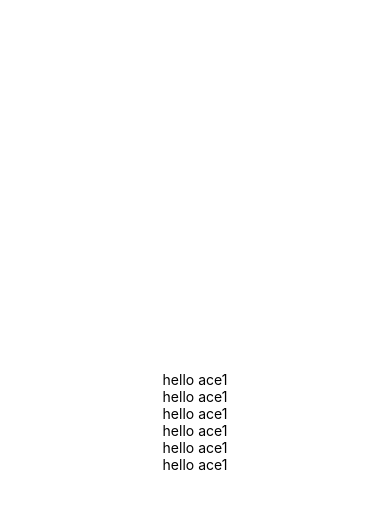
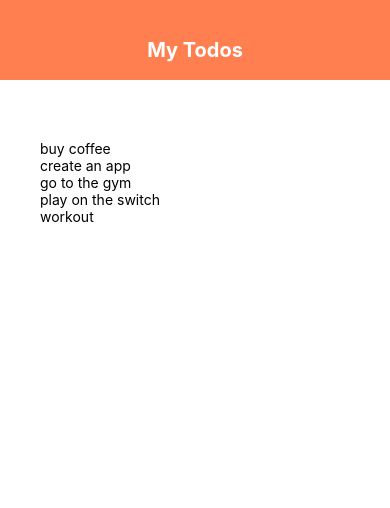
Before and after one commit to TonyV23/the-cases, a React Native app: screen / in a window 390 px wide. Shown: the top 508 px of the page. Built offline with nearby package versions, Linux system fonts and the light colour scheme.

Commit message:
incude header in app

```diff
--- a/App.js
+++ b/App.js
@@ -1,18 +1,33 @@
-import { StatusBar } from "expo-status-bar";
-import { StyleSheet, Text, View } from "react-native";
+import { useState } from "react";
+import { StyleSheet, Text, View, FlatList } from "react-native";
+import Header from "./components/Header";
 
 export default function App() {
+
+  const [toDos, setToDos] = useState([
+    { text: "buy coffee", key: "1" },
+    { text: "create an app", key: "2" },
+    { text: "go to the gym", key: "3" },
+    { text: "play on the switch", key: "4" },
+    { text: "workout", key: "5" },
+  ]);
+
   return (
     <View style={styles.container}>
       <View>
-        <Text>hello ace1</Text>
-        <Text>hello ace1</Text>
-        <Text>hello ace1</Text>
-        <Text>hello ace1</Text>
-        <Text>hello ace1</Text>
-        <Text>hello ace1</Text>
+        <Header/>
+        <View style={styles.content}>
+          {/* list */}
+          <View style={styles.list}>
+            <FlatList
+              data={toDos}
+              renderItem={({item})=>(
+                <Text>{item.text}</Text>
+              )}
+            />
+          </View>
+        </View>
       </View>
-      <StatusBar style="auto" />
     </View>
   );
 }
@@ -21,7 +36,11 @@ const styles = StyleSheet.create({
   container: {
     flex: 1,
     backgroundColor: "#fff",
-    alignItems: "center",
-    justifyContent: "center",
   },
+  content :{
+    padding:40,
+  },
+  list :{
+    marginTop:20
+  }
 });
```
